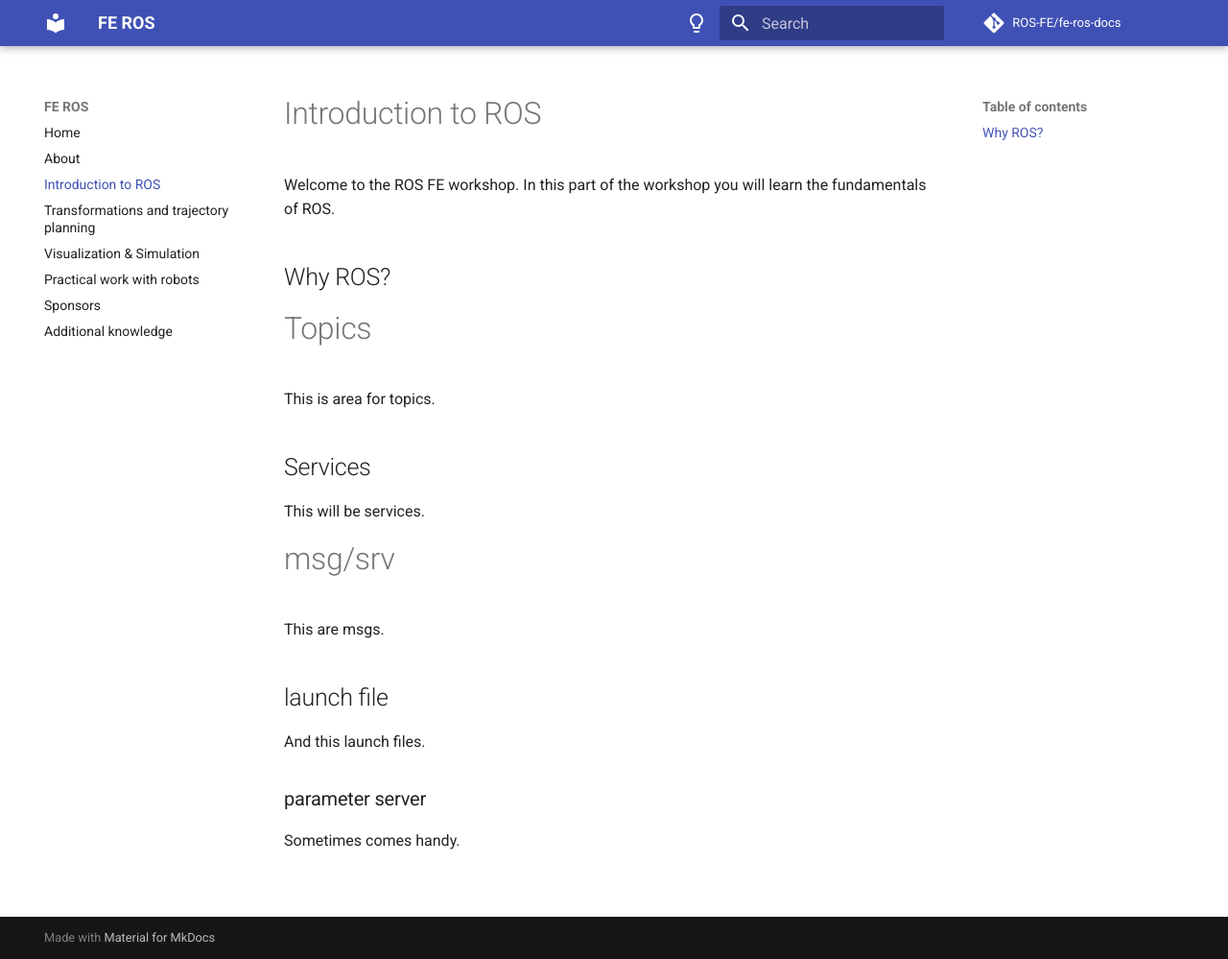
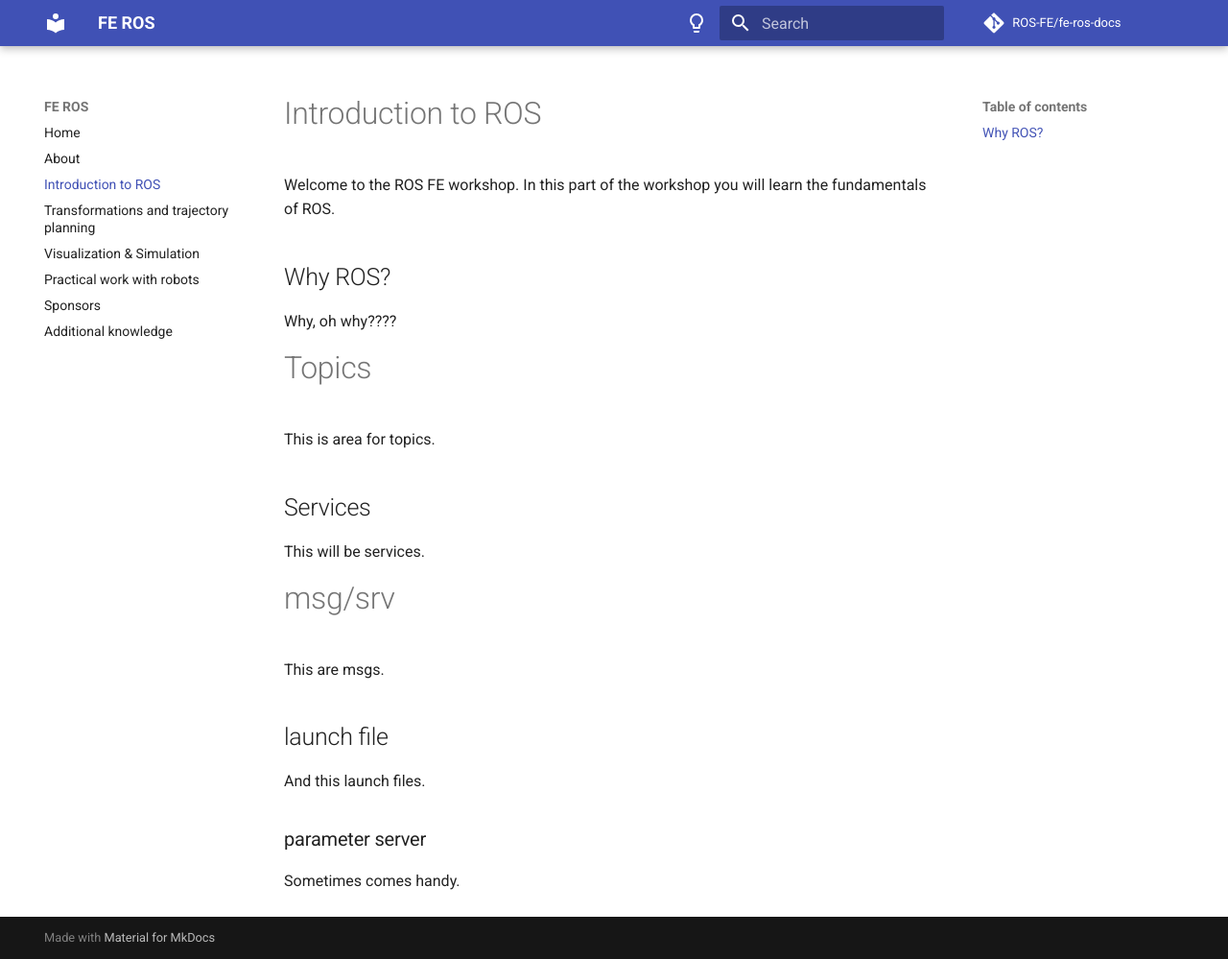
Before and after one commit to ROS-FE/fe-ros-docs, an MkDocs documentation site: the page built from docs/introduction/index.md, in a window 1280 px wide and 999 px high. Shown: the whole window at 96% size. Built offline with MkDocs 1.6.1 and Material for MkDocs 9.7.7, drawn with Linux system fonts in a browser that asks for light colours; comment, search, counter and statistics services are not loaded.

Commit message:
Update index.md

```diff
--- a/docs/introduction/index.md
+++ b/docs/introduction/index.md
@@ -3,6 +3,8 @@
 Welcome to the ROS FE workshop. In this part of the workshop you will learn the fundamentals of ROS.
 
 ## Why ROS?
+
+Why, oh why????
 
 Topics
 ==============
```
